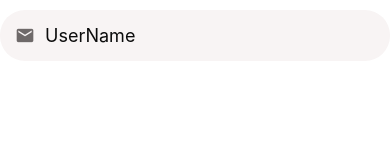
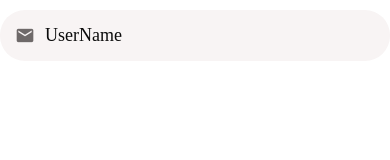
Before and after one commit to milad7212/Doit, a React Native app: screen / in a window 390 px wide. Shown: the top 160 px of the page. Built offline with nearby package versions, Linux system fonts and the light colour scheme.

Commit message:
Feat : Extracting the Defult Styles

```diff
--- a/app/components/AppText.jsx
+++ b/app/components/AppText.jsx
@@ -1,22 +1,8 @@
 import React from "react";
-import { Text, StyleSheet, Platform } from "react-native";
+import { Text } from "react-native";
+import defultstyles from "../config/styles";
 function AppText({ children, style }) {
-  return <Text style={[styles.text, style]}>{children}</Text>;
+  return <Text style={[defultstyles.text, style]}>{children}</Text>;
 }
-const styles = StyleSheet.create({
-  text: {
-    color: "#000",
-    ...Platform.select({
-      ios: {
-        fontSize: 18,
-        fontFamily: "Avenir",
-      },
-      android: {
-        fontSize: 18,
-        fontFamily: "Roboto",
-      },
-    }),
-  },
-});
 
 export default AppText;
--- a/app/components/AppTextInput.jsx
+++ b/app/components/AppTextInput.jsx
@@ -1,7 +1,7 @@
 import React from "react";
 import { StyleSheet, TextInput, View } from "react-native";
 import { MaterialCommunityIcons } from "@expo/vector-icons";
-import colors from "../config/colors";
+import defultStlyles from "../config/styles";
 function AppTextInput({ icon, ...otherProps }) {
   return (
     <View style={styles.container}>
@@ -9,18 +9,18 @@ function AppTextInput({ icon, ...otherProps }) {
         <MaterialCommunityIcons
           name={icon}
           size={20}
-          color={colors.medium}
+          color={defultStlyles.colors.medium}
           style={styles.icon}
         />
       )}
-      <TextInput style={styles.textInput} {...otherProps} />
+      <TextInput style={defultStlyles.text} {...otherProps} />
     </View>
   );
 }
 
 const styles = StyleSheet.create({
   container: {
-    backgroundColor: colors.light,
+    backgroundColor: defultStlyles.colors.light,
     borderRadius: 25,
     flexDirection: "row",
     width: "100%",
@@ -33,7 +33,7 @@ const styles = StyleSheet.create({
     marginRight: 10,
   },
   textInput: {
-    color: colors.dark,
+    color: defultStlyles.colors.dark,
     fontSize: 18,
   },
 });
--- /dev/null
+++ b/app/config/styles.js
@@ -0,0 +1,11 @@
+import { Platform } from "react-native";
+import colors from "./colors";
+
+export default {
+    colors,
+    text: {
+        color: colors.dark,
+        fontSize: 18,
+        fontFamily: Platform.OS === "android" ? "Roboto" : "Avenir",
+    },
+};
```
